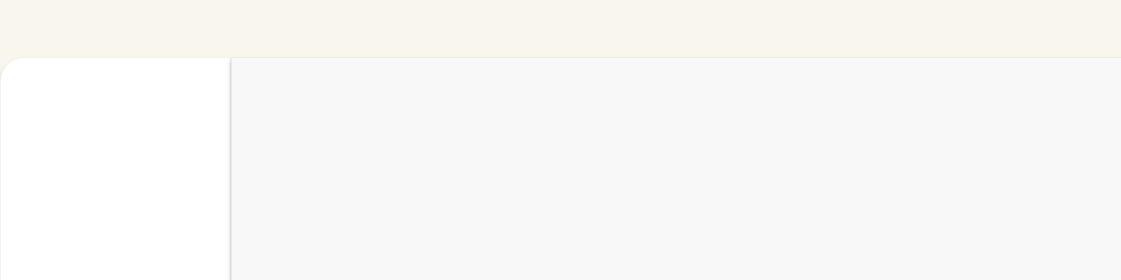
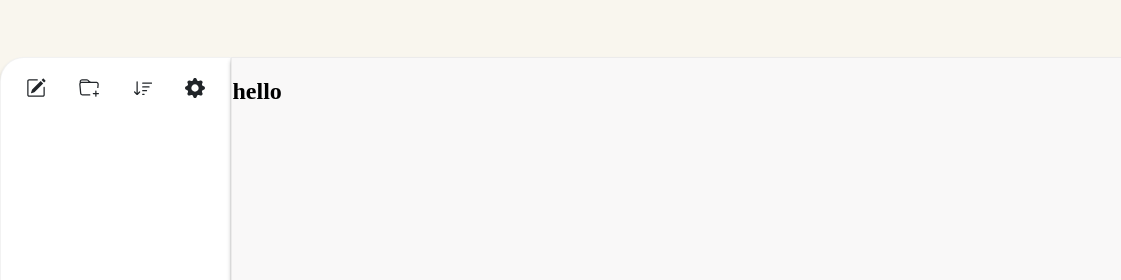
Before and after one commit to andredavies1/simpledask, a plain HTML site: page index.html in a window 1280 px wide. Shown: the top 280 px of the page, 0-1121 px from the left. Drawn offline with Linux system fonts and the light colour scheme.

Commit message:
Added Icons to image menu bar container.

```diff
--- a/index.html
+++ b/index.html
@@ -12,10 +12,17 @@
     </header>
     <main>
         <section class="menu-bar-container">
-
+            <div class="image-container">
+                <img src="img/pencil-square.svg" alt="Add Note Icon" class="icon-img">
+                <img src="img/folder-plus.svg" alt="Add Folder Icon" class="icon-img">
+                <img src="img/sort-down.svg" alt="Sort Icon" class="icon-img">
+                <img src="img/gear-fill.svg" alt="Settings Icon" class="icon-img">
+            </div>
         </section>
         <section class="dash-board-container">
-
+            <div class="tabs">
+                <h1>hello</h1>
+            </div>
         </section>
     </main>
 </body>
--- a/style.css
+++ b/style.css
@@ -29,6 +29,17 @@
     width: 140px;
 }
 
+.icon-img{
+    width: 20px;
+    height: 20px;
+}
+
+.image-container{
+    display: flex;
+    justify-content: space-between;
+    padding: 20px 25px 15px 25px;
+}
+
 
 .menu-bar-container,
 .dash-board-container{
```
Also changed, not shown: img/folder-plus.svg (added), img/gear-fill.svg (added), img/pencil-square.svg (added), img/sort-down.svg (added).
